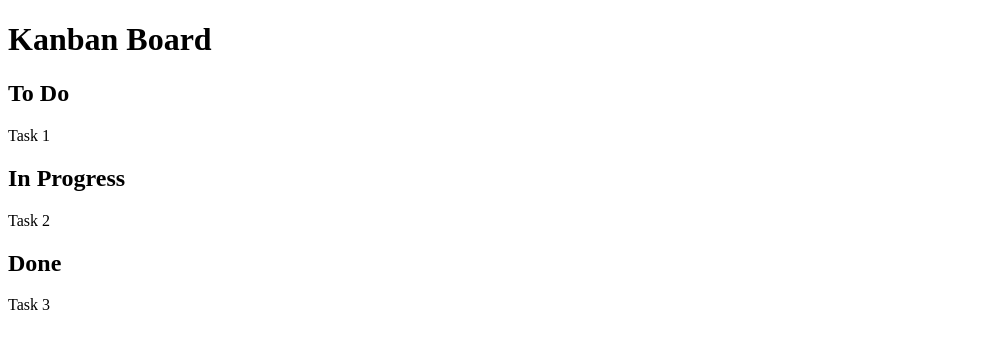
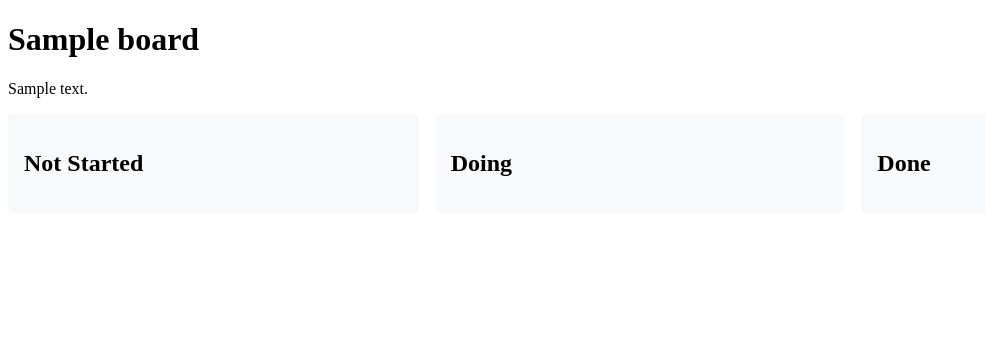
Before and after one commit to Kapo179/django-taskmanager, a Django app: template taskmanager/boards/templates/boards/board.html in a window 1280 px wide. Shown: the top 349 px of the page, without its empty margins (0-985 px from the left). Run offline with Django 5.2, Linux system fonts and the light colour scheme; tables that the repository leaves empty hold one stand-in row (values such as "Sample post"); the template is opened without the code that fills it: values that come from a table or form of the project are taken from there, most other values are stand-ins (such as "Sample title", 1, 10 or a date in 2020).

Commit message:
Establish initial Kanban layout foundation in board.html

```diff
--- a/taskmanager/boards/templates/boards/board.html
+++ b/taskmanager/boards/templates/boards/board.html
@@ -1,33 +1,71 @@
-<!DOCTYPE html>
-<html lang="en">
-<head>
-    <meta charset="UTF-8">
-    <meta name="viewport" content="width=device-width, initial-scale=1.0">
-    <title>Simple Kanban Board</title>
-</head>
-<body>
-    <div class="kanban-board">
-        <h1>Kanban Board</h1>
-        <div class="columns-container">
+{% extends "base.html" %}
+{% load static %}
+
+{% block content %}
+<div class="container my-4">
+  <h1>{{ board.title }}</h1>
+  <p>{{ board.description }}</p>
+
+  <div class="kanban-container d-flex justify-content-between">
+    <!-- below are the columns: Not Started, Doing, Done -->
     <div class="kanban-column">
-                <h2>To Do</h2>
-                <div class="task-list">
-                    <p>Task 1</p>
+      <h2>Not Started</h2>
+      {% for task in tasks %}
+        {% if task.status.name == "Not Started" %}
+          <div class="kanban-card mb-3">
+            <h5>{{ task.title }}</h5>
+            <p>{{ task.description }}</p>
+            <!-- May add more icons soon -->
           </div>
+        {% endif %}
+      {% endfor %}
     </div>
+
     <div class="kanban-column">
-                <h2>In Progress</h2>
-                <div class="task-list">
-                    <p>Task 2</p>
+      <h2>Doing</h2>
+      {% for task in tasks %}
+        {% if task.status.name == "Doing" %}
+          <div class="kanban-card mb-3">
+            <h5>{{ task.title }}</h5>
+            <p>{{ task.description }}</p>
           </div>
+        {% endif %}
+      {% endfor %}
     </div>
+
     <div class="kanban-column">
       <h2>Done</h2>
-                <div class="task-list">
-                    <p>Task 3</p>
+      {% for task in tasks %}
+        {% if task.status.name == "Done" %}
+          <div class="kanban-card mb-3">
+            <h5>{{ task.title }}</h5>
+            <p>{{ task.description }}</p>
+          </div>
+        {% endif %}
+      {% endfor %}
     </div>
   </div>
 </div>
-    </div>
-</body>
-</html>
+
+<!-- Here's the CSS for the kanban board -->
+<style>
+.kanban-container {
+  display: flex;
+  gap: 1rem;
+}
+
+.kanban-column {
+  flex: 1;
+  background: #f8f9fa;
+  padding: 1rem;
+  border-radius: 5px;
+}
+
+.kanban-card {
+  background: #fff;
+  border: 1px solid #ddd;
+  padding: 1rem;
+  border-radius: 5px;
+}
+</style>
+{% endblock %}
--- a/taskmanager/taskmanager/settings.py
+++ b/taskmanager/taskmanager/settings.py
@@ -31,6 +31,8 @@
 DEBUG = os.getenv('DEBUG', 'False') == 'True'
 
 ALLOWED_HOSTS = [
+    'localhost',
+    '127.0.0.1',
     'djangotaskmanager-24bc9eec321c.herokuapp.com',
     '.herokuapp.com'
 ]
```
Lines whose indentation alone changed are shown as unchanged.
